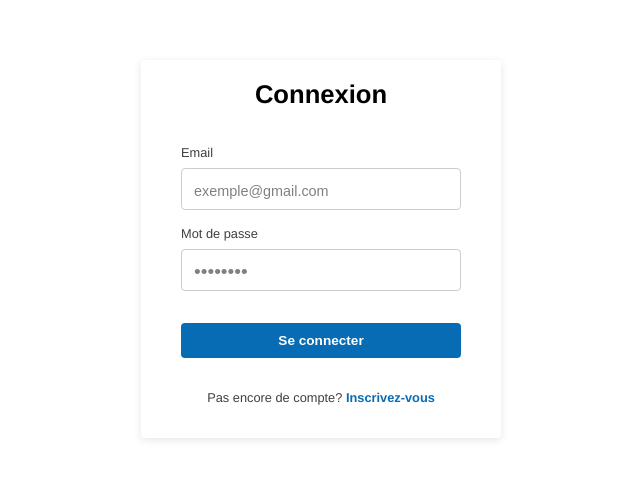
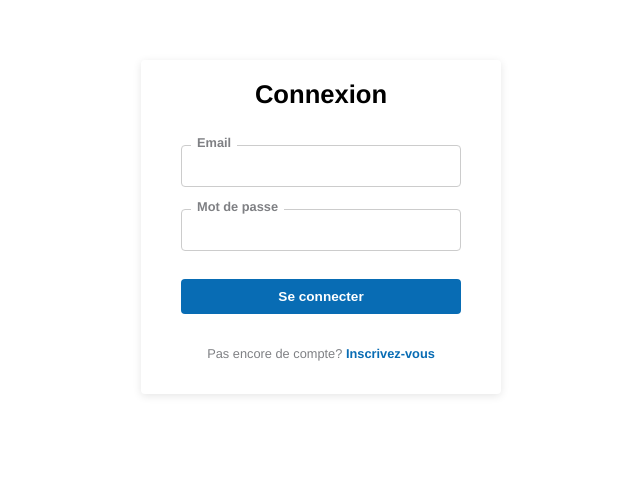
Before and after one commit to KingAbrams/Household_Management, a React (Vite) app: page /Login in a window 1280 px wide. Shown: the top 478 px of the page, without its empty margins (319-959 px from the left). Built offline with nearby package versions, Linux system fonts and the light colour scheme.

Commit message:
Update style for login

```diff
--- a/src/components/login/LoginForm.tsx
+++ b/src/components/login/LoginForm.tsx
@@ -23,19 +23,13 @@ const LoginForm = () => {
       <p className="login-form-title">Connexion</p>
       <form className="form">
         <div className="form-group">
-          <label>Email</label>
-          <input
-            type="email"
-            placeholder="exemple@gmail.com"
-            value={email}
-            onChange={handleEmailChange}
-          />
+          <label htmlFor="email">Email</label>
+          <input type="email" value={email} onChange={handleEmailChange} />
         </div>
         <div className="form-group">
           <label>Mot de passe</label>
           <input
             type="password"
-            placeholder="••••••••"
             value={password}
             onChange={handlePasswordChange}
           />
--- a/src/components/login/loginForm.css
+++ b/src/components/login/loginForm.css
@@ -13,7 +13,8 @@
   border-radius: 4px;
   box-shadow: 0px 2px 8px rgb(230, 230, 230);
   font-size: 0.9rem;
-  color: rgb(63, 63, 63);
+  /* color: rgb(63, 63, 63); */
+  color: var(--color-grey);
 }
 
 .login-form-title {
@@ -30,14 +31,24 @@
 }
 
 .form-group {
-  margin-bottom: 10px;
+  position: relative;
+  margin-bottom: 16px;
   display: flex;
   flex-direction: column;
 }
 
 .form-group label {
+  position: absolute;
   font-size: var(--text-label);
+  font-weight: 600;
   margin-bottom: 8px;
+  top: -12px;
+  left: 10px;
+  background-color: white;
+  padding-left: 6px;
+  padding-right: 6px;
+  padding-top: 2px;
+  padding-bottom: 2px;
 }
 
 .form-group input {
@@ -83,7 +94,7 @@ button {
   border: none;
   font-size: 0.85rem;
   font-weight: 600;
-  margin-top: 16px;
+  margin-top: 6px;
   padding: 10px;
   background-color: var(--color-primary);
   color: white;
```
